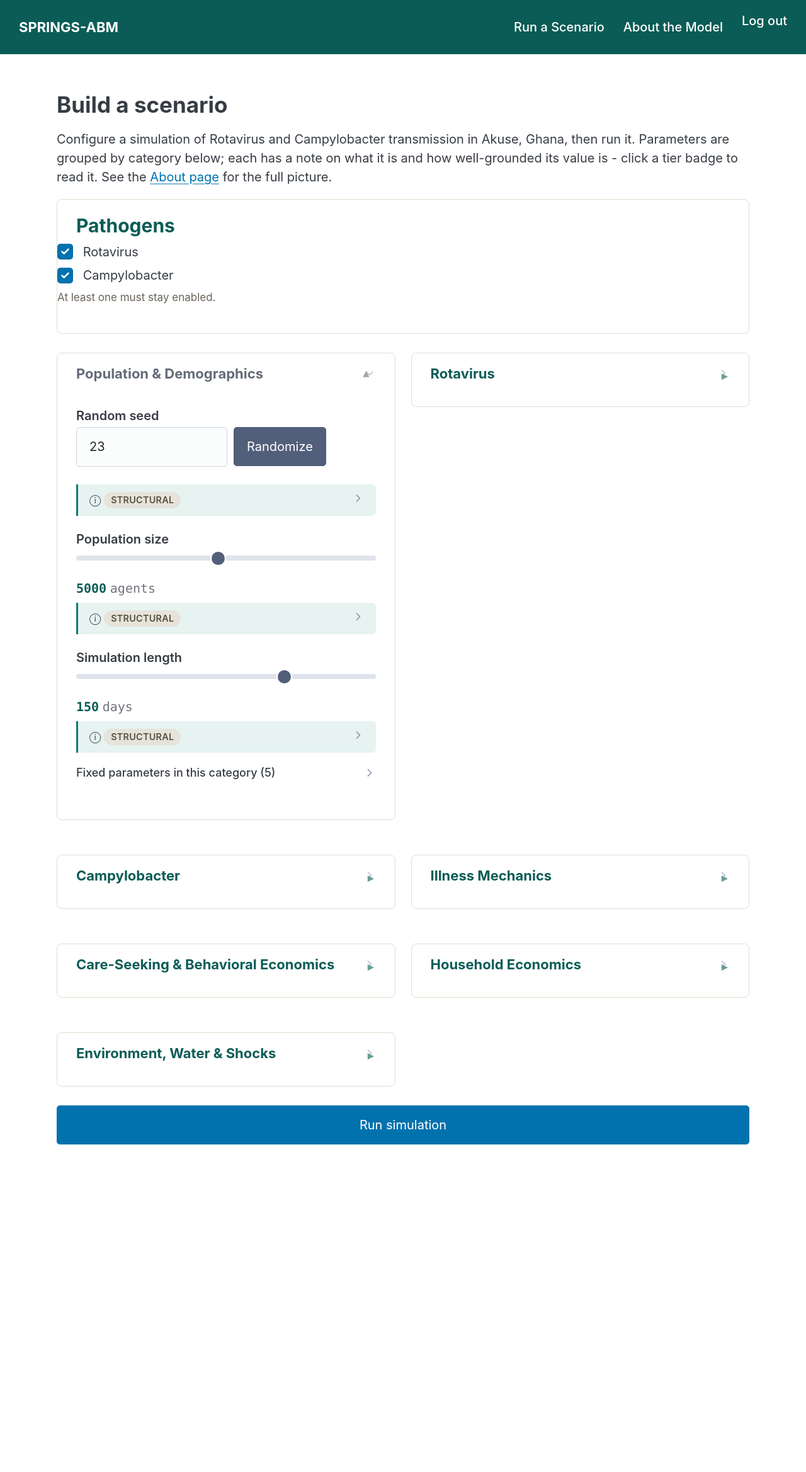
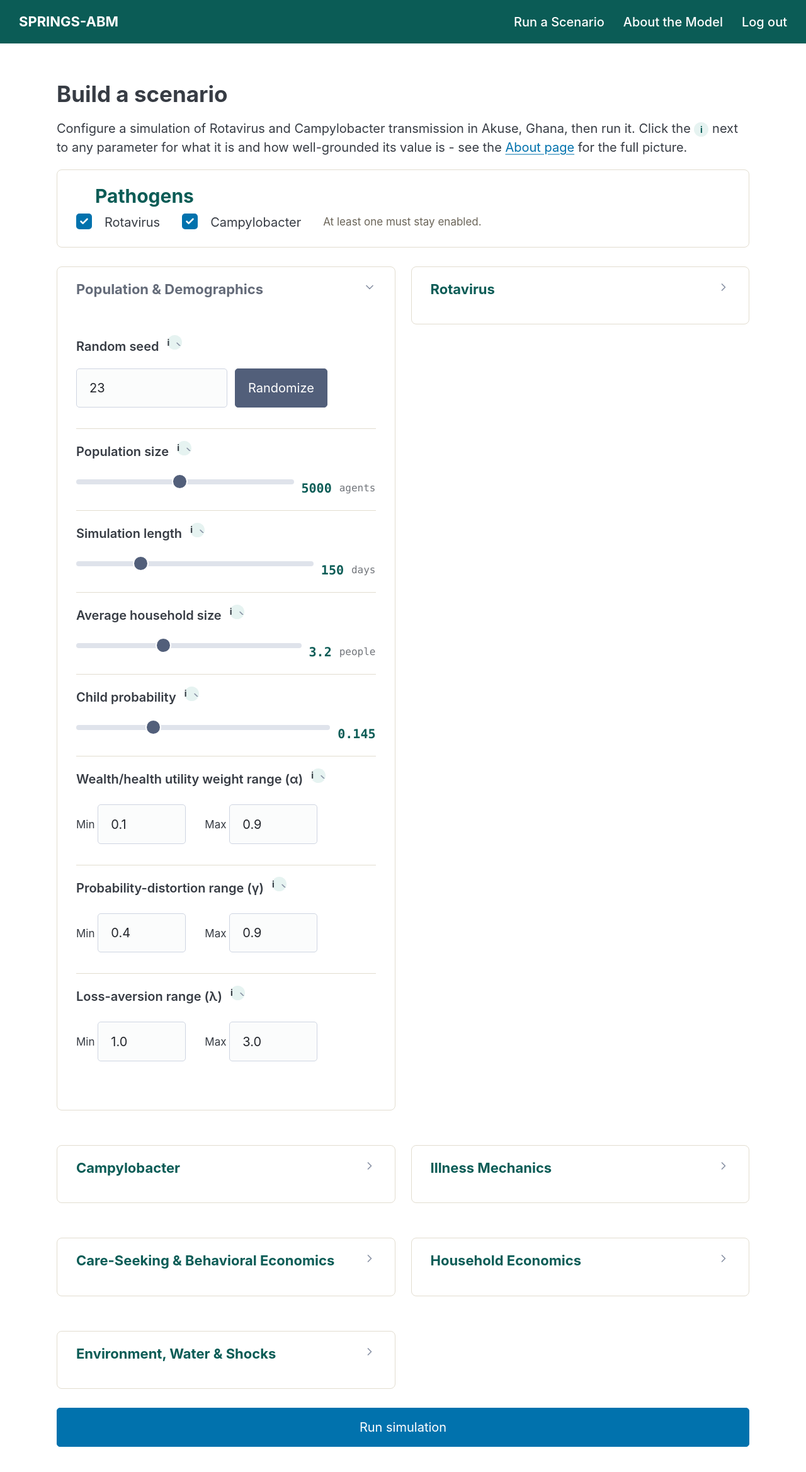
Before and after one commit to charlesaugdupont/springs-abm, a FastAPI app: page /scenario in a window 1280 px wide, after a click on "Population & Demographics". Shown: the whole page at 63% size. Before the commit the page ends 1817 px from the top, so only its background shows below. Run offline with FastAPI, Linux system fonts and the light colour scheme; the visitor is signed in with stand-in values (Sample User, id 1).

Commit message:
bug fixes UI

```diff
--- a/webapp/executor.py
+++ b/webapp/executor.py
@@ -59,7 +59,7 @@ def _import_only() -> None:
 def _run_and_record(config: SVEIRConfig, job_id: str) -> None:
     """Runs inside the single worker thread. Any exception is caught here (not left to
     propagate into an unawaited Future) and recorded on the job so the UI can show it."""
-    jobs.set_running(job_id)
+    jobs.set_running(job_id, total_days=config.step_target)
     try:
         result = run_simulation_for_ui(config, job_id)
         jobs.set_done(job_id, result)
--- a/webapp/routers/runs.py
+++ b/webapp/routers/runs.py
@@ -45,6 +45,8 @@ def _context(job_id: str) -> dict:
         "status": record.status,
         "error": record.error,
         "result": record.result,
+        "progress_day": record.progress_day,
+        "progress_total": record.progress_total,
         "basemap": _BASEMAP_META,
         "spatial_axes": _spatial_axes(),
     }
--- a/webapp/routers/scenario.py
+++ b/webapp/routers/scenario.py
@@ -9,12 +9,17 @@ from pydantic import ValidationError
 from webapp.auth import require_login
 from webapp.executor import QueueFullError, submit_job
 from webapp.parameter_registry import CATEGORY_ORDER, by_category
-from webapp.scenario_form import FORM_FIELD_TO_PATH, ScenarioFormInput, build_sveir_config
+from webapp.scenario_form import FORM_FIELD_TO_PATH, RANGE_PAIR_TO_PATH, ScenarioFormInput, build_sveir_config
 from webapp.templating import templates
 
 router = APIRouter()
 
-PATH_TO_FORM_FIELD = {path: name for name, path in FORM_FIELD_TO_PATH.items()}
+# For range-pair fields (ui_widget="range-pair"), "form_name" is the BASE name - the
+# template builds the actual <name>_min/<name>_max input names itself (see scenario_form.py).
+PATH_TO_FORM_FIELD = {
+    **{path: name for name, path in FORM_FIELD_TO_PATH.items()},
+    **{path: name for name, path in RANGE_PAIR_TO_PATH.items()},
+}
 
 
 def _category_view() -> list[dict]:
--- a/webapp/simulation_runner.py
+++ b/webapp/simulation_runner.py
@@ -26,6 +26,7 @@ from abm.utils.rng import set_global_seed
 from experiments.metrics import (
     campy_route_fractions, care_seeking_metrics, epidemic_metrics, wellbeing_metrics,
 )
+from webapp import jobs
 from webapp.jobs import SimResultBundle
 
 # Downsampled resolution for the results-page spatial scrubber - see the
@@ -105,9 +106,10 @@ def run_simulation_for_ui(config: SVEIRConfig, job_id: str) -> SimResultBundle:
     child_mask = model.graph.ndata[AgentPropertyKeys.IS_CHILD]
 
     daily: dict[str, list] = defaultdict(list)
-    for _day in range(config.step_target):
+    for day in range(config.step_target):
         model.step(child_mask=child_mask)
         _capture_daily_snapshot(model, daily)
+        jobs.set_progress(job_id, day + 1)
 
     pathogen_names = [p.name for p in model.pathogens]
     n_u5 = int(child_mask.sum().item())
--- a/webapp/static/css/style.css
+++ b/webapp/static/css/style.css
@@ -58,39 +58,72 @@ code, .mono { font-family: ui-monospace, SFMono-Regular, Menlo, Consolas, monosp
 .springs-nav a:hover { text-decoration: underline; }
 .springs-nav .brand { font-weight: 700; font-size: 1.1rem; }
 .springs-nav .links { display: flex; gap: 1.5rem; align-items: center; }
-/* Pico.css makes <button>/<form> elements block-level and full-width by
-   default, which broke the nav's alignment - the Log out button stretched
-   to fill its flex slot instead of sitting inline with the links either
-   side of it. Explicit inline-flex/auto-width overrides that. */
-.springs-nav form { margin: 0; display: inline-flex; }
+/* Pico.css applies fairly involved button styling (padding/border/height
+   all driven by CSS custom properties) that a piecemeal override kept
+   fighting without fully winning. Two more definitive fixes instead:
+   `display: contents` makes the <form> wrapper disappear from the box
+   model entirely, so the button becomes a direct flex item of .links
+   (same row, same `gap` spacing as its <a> siblings); `all: unset` wipes
+   every inherited/UA/framework style off the button before reapplying
+   just what's needed, rather than overriding properties one at a time. */
+.springs-nav form { display: contents; }
 .springs-nav button.link-btn {
-  background: none; border: none; color: white; text-decoration: none;
-  cursor: pointer; font-weight: 500; padding: 0; font-size: 1rem;
-  width: auto; display: inline;
+  all: unset;
+  cursor: pointer;
+  color: white;
+  font-weight: 500;
+  font-size: 1rem;
 }
 .springs-nav button.link-btn:hover { text-decoration: underline; }
 
 main.container { max-width: 1100px; }
 
-/* ---- Info boxes: consistent everywhere a parameter's rationale appears ---- */
-.info-box {
-  border-left: 3px solid var(--springs-teal);
+/* ---- Info tooltips: a small (i) icon next to a label that opens a
+   floating popover on click, rather than an inline block that pushes the
+   rest of the page down - keeps each parameter row compact. ---- */
+.info-tooltip { position: relative; display: inline-block; margin-left: 0.4rem; vertical-align: middle; }
+.info-tooltip summary {
+  list-style: none;
+  cursor: pointer;
+  display: inline-flex;
+  align-items: center;
+  justify-content: center;
+  width: 1.15rem;
+  height: 1.15rem;
+  border-radius: 50%;
   background: var(--springs-teal-light);
-  border-radius: 0 6px 6px 0;
-  padding: 0.6rem 0.9rem;
-  margin: 0.4rem 0 1rem;
-  font-size: 0.9rem;
+  color: var(--springs-teal-dark);
+  font-size: 0.7rem;
+  font-weight: 700;
+  font-style: normal;
+}
+.info-tooltip summary::-webkit-details-marker { display: none; }
+.info-tooltip summary::marker { display: none; }
+[data-theme="dark"] .info-tooltip summary { background: #163826; color: #7fd4c9; }
+.info-tooltip .tooltip-content {
+  position: absolute;
+  top: 1.6rem;
+  left: 0;
+  z-index: 30;
+  width: 280px;
+  max-width: 80vw;
+  background: var(--pico-card-background-color, white);
+  border: 1px solid var(--springs-border);
+  border-radius: 8px;
+  padding: 0.75rem 0.9rem;
+  box-shadow: 0 6px 20px rgba(0, 0, 0, 0.18);
+  font-size: 0.85rem;
+  font-weight: 400;
   color: var(--pico-color);
 }
-.info-box summary {
-  cursor: pointer;
-  color: var(--springs-teal-dark);
-  font-weight: 500;
-  list-style: none;
+/* Plain, non-interactive lookalike used in intro copy ("click the (i)..."). */
+.info-tooltip-inline {
+  display: inline-flex; align-items: center; justify-content: center;
+  width: 1.15rem; height: 1.15rem; border-radius: 50%;
+  background: var(--springs-teal-light); color: var(--springs-teal-dark);
+  font-size: 0.7rem; font-weight: 700; vertical-align: middle;
 }
-.info-box summary::-webkit-details-marker { display: none; }
-.info-box summary::before { content: "\24D8  "; }
-[data-theme="dark"] .info-box summary { color: #7fd4c9; }
+[data-theme="dark"] .info-tooltip-inline { background: #163826; color: #7fd4c9; }
 
 /* ---- Evidence-tier badges: same colors everywhere (scenario builder + About page) ---- */
 .tier-badge {
@@ -122,8 +155,14 @@ main.container { max-width: 1100px; }
 /* The always-visible "Pathogens" block still uses a plain h3 (not
    collapsible - it's the one category worth seeing without a click). */
 .param-category > h3 { margin: 0; padding: 1.2rem 1.5rem 0.4rem; color: var(--springs-teal-dark); }
-.param-category-static { padding-bottom: 1.2rem; }
+.param-category-static { padding: 0 1.5rem 1.2rem; }
 [data-theme="dark"] .param-category > h3 { color: #7fd4c9; }
+
+/* Compact horizontal row instead of Pico's default stacked/spaced labels -
+   two short checkboxes don't need a full line + margin each. */
+.pathogen-toggles { display: flex; align-items: center; gap: 1.75rem; flex-wrap: wrap; }
+.pathogen-toggle { display: flex; align-items: center; gap: 0.5rem; margin: 0; width: auto; }
+.pathogen-hint { font-size: 0.85rem; color: var(--springs-text-muted); }
 
 /* Two-column grid of collapsible categories, default-collapsed - the
    scenario builder was a very long single-column scroll before this. */
@@ -134,16 +173,14 @@ main.container { max-width: 1100px; }
   padding: 1.1rem 1.5rem;
   font-size: 1.1rem;
   font-weight: 700;
+  line-height: 1.2;
   color: var(--springs-teal-dark);
   cursor: pointer;
-  list-style: none;
-  display: flex;
-  justify-content: space-between;
-  align-items: center;
 }
-.param-category > details > summary::-webkit-details-marker { display: none; }
-.param-category > details > summary::after { content: "\25BE"; font-size: 0.9rem; opacity: 0.6; }
-.param-category > details[open] > summary::after { content: "\25B4"; }
+/* Keep the browser's native disclosure triangle (no custom ::after arrow
+   here) - a previous attempt added a custom arrow on top of the native
+   one without fully suppressing it in every browser, rendering as two
+   overlapping arrows. */
 [data-theme="dark"] .param-category > details > summary { color: #7fd4c9; }
 .param-category .details-body { padding: 0 1.5rem 1.2rem; }
 
@@ -151,19 +188,25 @@ main.container { max-width: 1100px; }
 .nested-readonly > summary { font-weight: 500; font-size: 0.9rem; cursor: pointer; }
 .nested-readonly .details-body { padding: 0.5rem 0 0; }
 
-.param-field { margin-bottom: 1.1rem; }
-.param-field label { font-weight: 600; margin-bottom: 0.15rem; display: block; }
+/* Each parameter gets a clear, compact row with a visible separator from
+   its neighbors - previously it was hard to tell where one parameter's
+   controls ended and the next one's label began. */
+.param-field { padding: 0.65rem 0; border-bottom: 1px solid var(--springs-border); }
+.param-field:last-child { border-bottom: none; }
+.param-field label { font-weight: 600; margin-bottom: 0.4rem; display: block; }
 .param-field .field-value { color: var(--springs-teal-dark); font-weight: 600; }
 [data-theme="dark"] .param-field .field-value { color: #7fd4c9; }
 
-.readonly-param {
-  display: flex;
-  justify-content: space-between;
-  align-items: baseline;
-  padding: 0.35rem 0;
-  border-bottom: 1px dashed var(--springs-border);
+.field-row { display: flex; align-items: center; gap: 0.6rem; }
+.field-row input[type="range"] { flex: 1; }
+.field-unit { opacity: 0.7; font-size: 0.8rem; white-space: nowrap; }
+
+.range-pair { gap: 1.5rem; }
+.range-pair-label {
+  font-weight: 400 !important; font-size: 0.85rem;
+  display: flex; align-items: center; gap: 0.5rem; margin: 0 !important;
 }
-.readonly-param:last-child { border-bottom: none; }
+.range-pair-label input { max-width: 7rem; }
 
 /* ---- Preset chips ---- */
 .chip-group { display: flex; gap: 0.5rem; margin-bottom: 0.6rem; flex-wrap: wrap; }
@@ -227,3 +270,6 @@ main.container { max-width: 1100px; }
 .status-pill { display:inline-block; padding: 0.2rem 0.7rem; border-radius: 999px; font-size: 0.85rem; font-weight: 600; }
 .status-queued, .status-running { background: var(--springs-accent-light); color: #8a4f0a; }
 .status-error { background: #fbdada; color: #a02020; }
+
+#run-content progress { width: 100%; margin-top: 0.5rem; }
+.progress-label { margin-top: 0.4rem; color: var(--springs-text-muted); font-size: 0.85rem; }
--- a/webapp/templates/base.html
+++ b/webapp/templates/base.html
@@ -4,13 +4,13 @@
   <meta charset="utf-8">
   <meta name="viewport" content="width=device-width, initial-scale=1">
   <title>{% block title %}SPRINGS-ABM{% endblock %}</title>
-  <link rel="stylesheet" href="/static/vendor/pico.min.css">
-  <link rel="stylesheet" href="/static/css/style.css">
-  <script src="/static/vendor/htmx.min.js" defer></script>
+  <link rel="stylesheet" href="/static/vendor/pico.min.css?v={{ static_version }}">
+  <link rel="stylesheet" href="/static/css/style.css?v={{ static_version }}">
+  <script src="/static/vendor/htmx.min.js?v={{ static_version }}" defer></script>
   {% block head %}{% endblock %}
   <!-- results.js must load after any page-specific plotly.min.js include above (defer
        scripts run in document order), since it calls into the Plotly global. -->
-  <script src="/static/js/results.js" defer></script>
+  <script src="/static/js/results.js?v={{ static_version }}" defer></script>
 </head>
 <body>
   {% if authenticated %}
--- a/webapp/templates/scenario_builder.html
+++ b/webapp/templates/scenario_builder.html
@@ -1,20 +1,24 @@
 {% extends "base.html" %}
 {% block title %}Run a Scenario - SPRINGS-ABM{% endblock %}
 
-{% macro info_box(meta) %}
-<details class="info-box">
-  <summary><span class="tier-badge tier-{{ meta.evidence_tier }}">{{ meta.evidence_tier }}</span></summary>
+{% macro tooltip(meta) %}
+<details class="info-tooltip">
+  <summary aria-label="More info">i</summary>
+  <div class="tooltip-content">
+    <span class="tier-badge tier-{{ meta.evidence_tier }}">{{ meta.evidence_tier }}</span>
     <p style="margin: 0.5rem 0 0;">{{ meta.rationale }}</p>
-  {% if meta.unit %}<p class="mono" style="margin: 0.3rem 0 0; opacity: 0.8;">Unit: {{ meta.unit }}</p>{% endif %}
+    {% if meta.unit %}<p class="mono" style="margin: 0.35rem 0 0; opacity: 0.75; font-size: 0.85em;">Unit: {{ meta.unit }}</p>{% endif %}
+  </div>
 </details>
 {% endmacro %}
 
 {% macro editable_field(item, form_name) %}
 {% set meta = item.meta %}
 <div class="param-field">
-  <label for="{{ form_name }}">{{ meta.label }}</label>
+  <label for="{{ form_name }}">{{ meta.label }}{{ tooltip(meta) }}</label>
+
   {% if meta.ui_widget == "number+randomize-button" %}
-    <div style="display:flex; gap:0.5rem; align-items:center;">
+    <div class="field-row">
       <input type="number" id="{{ form_name }}" name="{{ form_name }}"
              value="{{ defaults[form_name] }}"
              min="{{ meta.ui_min }}" max="{{ meta.ui_max }}" step="1" style="max-width: 12rem;">
@@ -23,25 +27,40 @@
         Randomize
       </button>
     </div>
+
+  {% elif meta.ui_widget == "range-pair" %}
+    <div class="field-row range-pair">
+      <label class="range-pair-label">
+        Min
+        <input type="number" id="{{ form_name }}_min" name="{{ form_name }}_min"
+               value="{{ defaults[form_name ~ '_min'] }}" min="{{ meta.ui_min }}" max="{{ meta.ui_max }}" step="any">
+      </label>
+      <label class="range-pair-label">
+        Max
+        <input type="number" id="{{ form_name }}_max" name="{{ form_name }}_max"
+               value="{{ defaults[form_name ~ '_max'] }}" min="{{ meta.ui_min }}" max="{{ meta.ui_max }}" step="any">
+      </label>
+    </div>
+
   {% else %}
+    <div class="field-row">
       <input type="range" id="{{ form_name }}" name="{{ form_name }}"
              value="{{ defaults[form_name] }}"
              min="{{ meta.ui_min }}" max="{{ meta.ui_max }}"
              step="{{ meta.ui_step if meta.ui_step is not none else 'any' }}"
              oninput="document.getElementById('{{ form_name }}_val').textContent = {{ 'this.value' if meta.ui_step is not none else 'parseFloat(this.value).toPrecision(4)' }}">
       <span class="field-value mono" id="{{ form_name }}_val">{{ defaults[form_name] }}</span>
-    {% if meta.unit %}<span class="mono" style="opacity:0.7;"> {{ meta.unit }}</span>{% endif %}
+      {% if meta.unit %}<span class="mono field-unit">{{ meta.unit }}</span>{% endif %}
+    </div>
   {% endif %}
-  {{ info_box(meta) }}
 </div>
 {% endmacro %}
 
 {% block content %}
 <h2>Build a scenario</h2>
 <p>Configure a simulation of Rotavirus and Campylobacter transmission in Akuse, Ghana, then run it.
-Parameters are grouped by category below; each has a note on what it is and how well-grounded its
-value is - click a tier badge to read it. See the <a href="/about#trust-table">About page</a> for
-the full picture.</p>
+Click the <span class="info-tooltip-inline">i</span> next to any parameter for what it is and how
+well-grounded its value is - see the <a href="/about#trust-table">About page</a> for the full picture.</p>
 
 {% if errors %}
 <article style="border-left: 4px solid #a02020; background: #fbdada;"><strong>Couldn't run that scenario:</strong> {{ errors }}</article>
@@ -51,15 +70,17 @@ the full picture.</p>
 
   <div class="param-category param-category-static">
     <h3>Pathogens</h3>
-    <label>
+    <div class="pathogen-toggles">
+      <label class="pathogen-toggle">
         <input type="checkbox" name="rota_enabled" {% if defaults.rota_enabled %}checked{% endif %}>
         Rotavirus
       </label>
-    <label>
+      <label class="pathogen-toggle">
         <input type="checkbox" name="campy_enabled" {% if defaults.campy_enabled %}checked{% endif %}>
         Campylobacter
       </label>
-    <p style="font-size:0.85rem; color: var(--springs-text-muted);">At least one must stay enabled.</p>
+      <span class="pathogen-hint">At least one must stay enabled.</span>
+    </div>
   </div>
 
   <div class="category-grid">
@@ -77,10 +98,9 @@ the full picture.</p>
               <summary>Fixed parameters in this category ({{ category.readonly|length }})</summary>
               <div class="details-body">
                 {% for meta in category.readonly %}
-                <div class="readonly-param">
-                  <span>{{ meta.label }}</span>
+                <div class="param-field">
+                  <span>{{ meta.label }}{{ tooltip(meta) }}</span>
                 </div>
-                {{ info_box(meta) }}
                 {% endfor %}
               </div>
             </details>
--- a/webapp/templating.py
+++ b/webapp/templating.py
@@ -5,5 +5,8 @@ import json
 
 from fastapi.templating import Jinja2Templates
 
+from webapp.settings import STATIC_VERSION
+
 templates = Jinja2Templates(directory="webapp/templates")
 templates.env.filters["tojson"] = lambda v: json.dumps(v)
+templates.env.globals["static_version"] = STATIC_VERSION
```
Also changed, not shown: webapp/jobs.py (+13 -1 lines), webapp/parameter_registry.py (+58 -49 lines), webapp/scenario_form.py (+23 -2 lines), webapp/settings.py (+8 -1 lines), webapp/templates/runs/_status.html (+7 -0 lines). Lines whose indentation alone changed are shown as unchanged.
